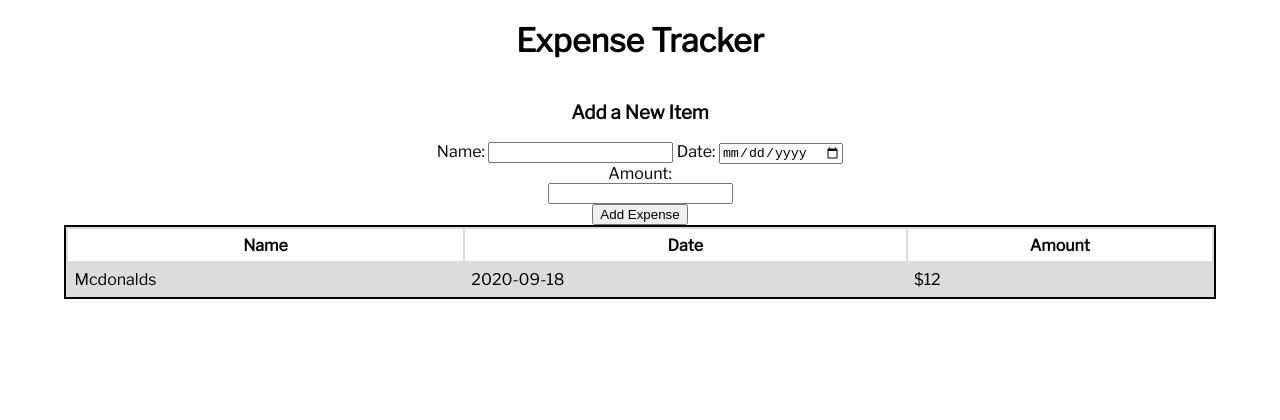
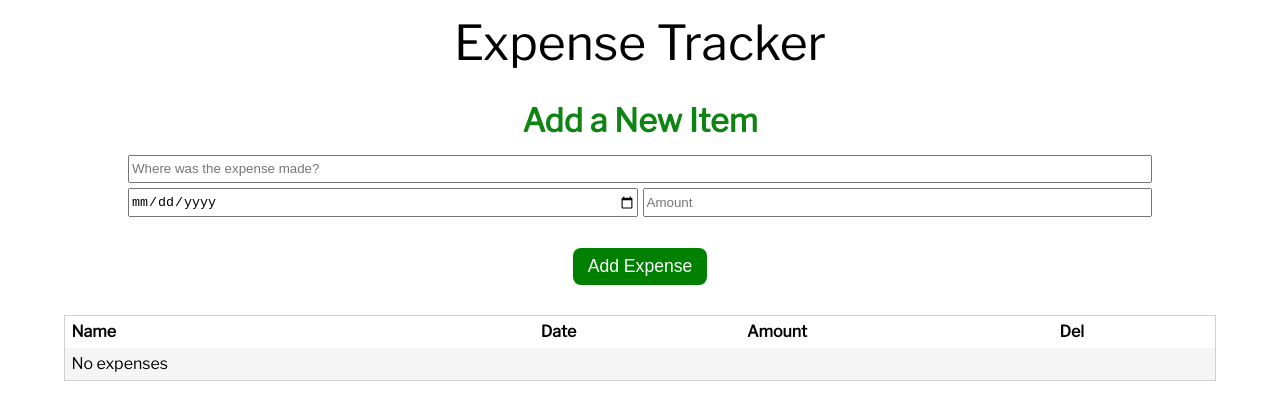
Before and after one commit to itsusee/Mini-Projects, a plain HTML site: page Expense Tracker/index.html in a window 1280 px wide. Drawn offline with nearby package versions, Linux system fonts and the light colour scheme.

Commit message:
Commit Message

```diff
--- a/Expense Tracker/index.html
+++ b/Expense Tracker/index.html
@@ -8,27 +8,29 @@
     </head>
     <body>
         <h1>Expense Tracker</h1>
-        <h3>Add a New Item</h3>
-        <div><label for="nameInput">Name:</label>
-        <input id="nameInput">
-        <label for="dateInput">Date:</label>
-        <input id="dateInput" type="date"></div>
-
-        <label for="amountInput">Amount:</label>
-        <input id="amountInput">
-
+        <h2>Add a New Item</h2>
+        <div id="container">
+            <div>
+                <label for="nameInput">Name:</label>
+                <input id="nameInput" placeholder="Where was the expense made?">
+            </div>
+            <div>
+                <label for="dateInput">Date:</label>
+                <input id="dateInput" type="date">
+            </div>
+            <div>
+                <label for="amountInput">Amount:</label>
+                <input id="amountInput" placeholder="Amount">
+            </div>
+        </div>
         <button id="submitBtn">Add Expense</button>
 
         <table id="expenseTable">
-            <tr>
+            <tr align="left">
                 <th>Name</th>
                 <th>Date</th>
                 <th>Amount</th>
-            </tr>
-            <tr>
-                <td>Mcdonalds</td>
-                <td>2020-09-18</td>
-                <td>$12</td>
+                <th>Del</th>
             </tr>
         </table>
 
--- a/Expense Tracker/index.js
+++ b/Expense Tracker/index.js
@@ -7,18 +7,68 @@ const amountInput = getId("amountInput");
 const submitBtn = getId("submitBtn");
 const expenseTable = getId("expenseTable");
 
+const buttons = document.querySelectorAll("td button");
+
+const nothingPlaceHolder = document.createElement("tr");
+let nothingPlaceHolderContent = document.createElement("td");
+nothingPlaceHolderContent.id = 'placeholder';
+nothingPlaceHolderContent.style.border = 'none';
+nothingPlaceHolderContent.textContent = 'No expenses';
+nothingPlaceHolder.appendChild(nothingPlaceHolderContent);
+
+window.onload = () => {
+    nameInput.value = "";
+    dateInput.value = "";
+    amountInput.value = "";
+}
+
 submitBtn.onclick = () => {
+    if (!nameInput.value || !dateInput.value || !amountInput.value) {
+        return;
+    }
+
+    if (document.getElementById("placeholder") != null) { // Removes placeholder row if it exists
+        nothingPlaceHolder.remove();
+    }
+
     let newExpense = document.createElement("tr");
+
     let name = document.createElement("td");
     name.textContent = nameInput.value;
     let date = document.createElement("td");
     date.textContent = dateInput.value
     let amount = document.createElement("td");
-    amount.textContent = amountInput.value;
+    amount.textContent = `$${amountInput.value}`;
+    let newDelCol = document.createElement("td");
+    let newDelColButton = document.createElement("button");
+    newDelColButton.onclick = function() {
+        this.parentElement.parentElement.remove();
+    }
+    newDelColButton.textContent = "X";
+    newDelCol.appendChild(newDelColButton);
 
     newExpense.appendChild(name);
     newExpense.appendChild(date);
     newExpense.appendChild(amount);
+    newExpense.appendChild(newDelCol);
 
-    expenseTable.appendChild(newExpense);
+    newExpense.addEventListener("mouseover", function() {this.style.backgroundColor = 'hsl(0, 0%, 90%)'})
+    newExpense.addEventListener("mouseout", function() {this.style.backgroundColor = 'hsl(0, 0%, 96%)'})
+
+    expenseTable.appendChild(newExpense)
 }
+
+const observer = new MutationObserver(() => {
+    if (expenseTable.children.length == 1) {
+        expenseTable.appendChild(nothingPlaceHolder);
+    }
+});
+
+observer.observe(expenseTable, {
+    subtree: true,
+    childList: true,
+    characterData: true,
+    attributeOldValue: true
+});
+
+expenseTable.appendChild(nothingPlaceHolder);
--- a/Expense Tracker/style.css
+++ b/Expense Tracker/style.css
@@ -13,10 +13,69 @@ body {
     font-family: "Libre Franklin", sans-serif;
 }
 
+h1, h2 {
+    margin: 0.9rem;
+}
+
+h1 {
+    font-weight: normal;
+    font-size: 3rem;
+}
+
+h2 {
+    font-size: 2rem;
+    color: rgb(14, 133, 18);
+}
+
+#container {
+    display: grid;
+    grid-template-columns: repeat(2, 1fr);
+    width: 80%;
+    gap: 5px;
+}
+
+#container > :nth-child(1) {
+    grid-column: 1 / span 2;
+    grid-row: 1;
+}
+
+#container > :nth-child(n+2) {
+    grid-row: 2;
+}
+
+label {
+    display: none;
+}
+
+input {
+    width: 100%;
+    height: 1.8rem;
+}
+
+#submitBtn {
+    color: white;
+    background-color: green;
+    border-radius: 8px;
+    border: none;
+    padding: 8px 15px;
+    font-size: 1.1rem;
+    cursor: pointer;
+    margin: 1.9rem auto;
+}
+
+#submitBtn:hover {
+    background-color: hsl(120, 100%, 30%);
+}
+
+#submitBtn:active {
+    background-color: hsl(120, 100%, 35%);
+}
+
 table {
-    border: 2px solid black;
-    background-color: gainsboro;
+    border: 1px solid rgb(208, 208, 208);
     width: 90%;
+    border-collapse: collapse;
+    background-color: hsl(0, 0%, 96%);
 }
 
 table tr:first-child {
@@ -26,3 +85,7 @@ table tr:first-child {
 th, td {
     padding: 0.4rem;
 }
+
+td button {
+    cursor: pointer;
+}
```
